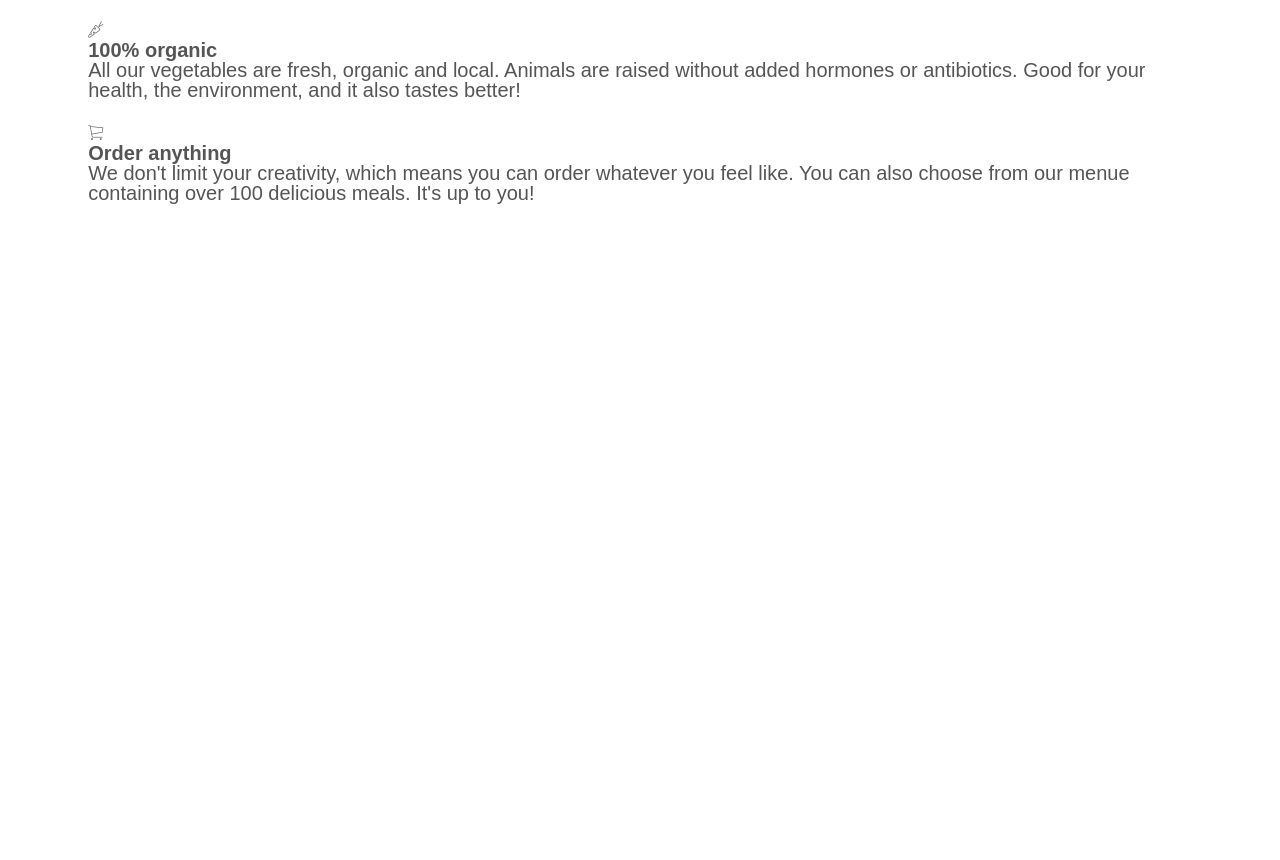
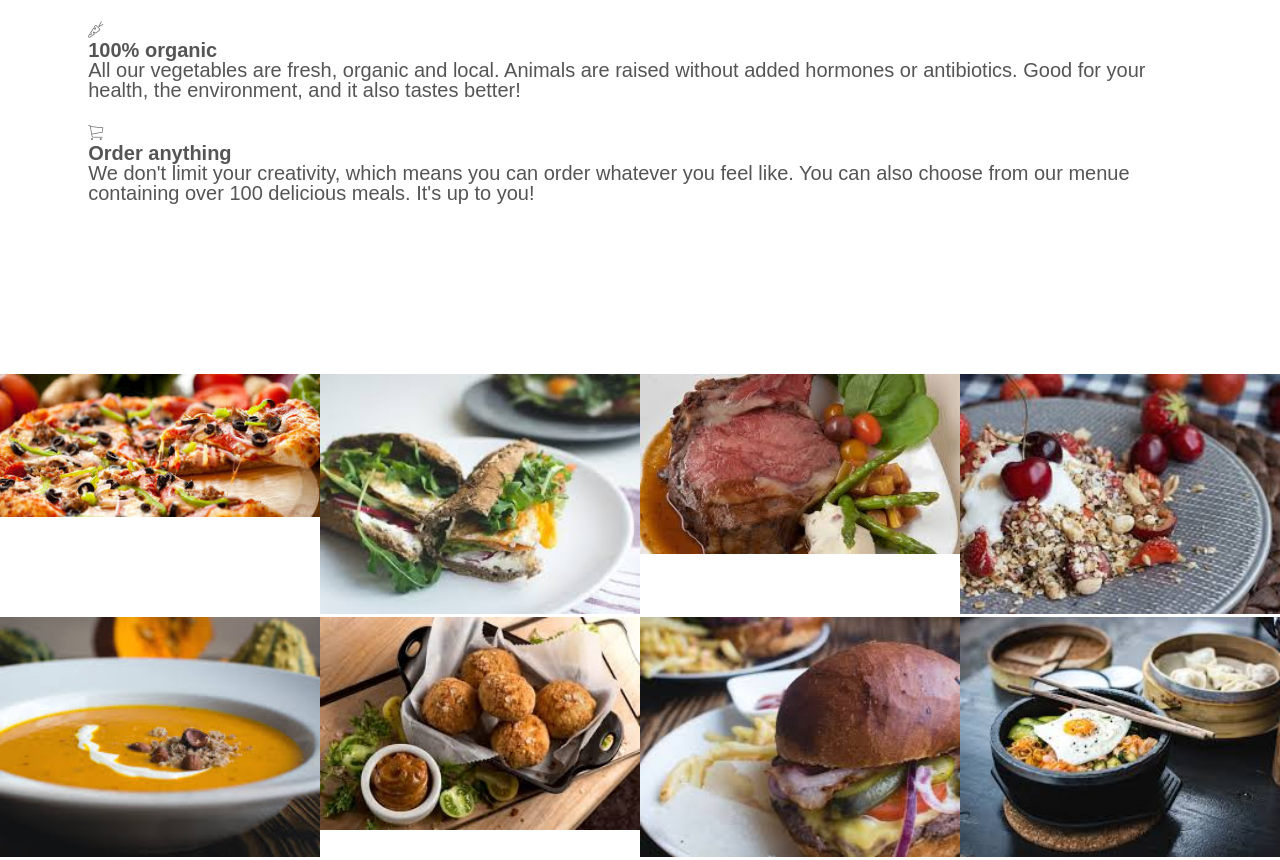
Before and after one commit to nathanielrhoda/omnifood, a plain HTML site: page index.html in a window 1280 px wide. Shown: the part 1259-2119 px from the top of the page. Before the commit the page ends 1553 px from the top, so only its background shows below. Drawn offline with Linux system fonts and the light colour scheme; files whose address does not match are found by name.

Commit message:
added meals images

```diff
--- a/index.html
+++ b/index.html
@@ -72,5 +72,60 @@
 				</div>
 			</div>
 		</section>
+
+		<section class="section-meals">
+			<ul class="meals-showcase">
+				<li>
+					<figure class="meal-photo">
+						<img src="resources/img/1.jpg" alt="Korean bibimbap with egg and vegetables">
+					</figure>
+				</li>
+
+					<li>
+						<figure class="meal-photo">
+							<img src="resources/img/2.jpg" alt="Simple italian pizza with cherry tomatoes">
+						</figure>
+					</li>
+
+					<li>
+						<figure class="meal-photo">
+							<img src="resources/img/3.jpg" alt="Chicken breast steak with vegetables">
+						</figure>
+					</li>
+
+					<li>
+						<figure class="meal-photo">
+							<img src="resources/img/4.jpg" alt="Autumn pumpkin soup">
+						</figure>
+					</li>
+			</ul>
+
+
+			<ul class="meals-showcase">
+				<li>
+					<figure class="meal-photo">
+						<img src="resources/img/5.jpg" alt="Paleo beef steak with vegetables">
+					</figure>
+				</li>
+
+					<li>
+						<figure class="meal-photo">
+							<img src="resources/img/6.jpg" alt="Healthy baguette with egg and vegetables">
+						</figure>
+					</li>
+
+					<li>
+						<figure class="meal-photo">
+							<img src="resources/img/7.jpg" alt="Burger with cheddar and bacon">
+						</figure>
+					</li>
+
+					<li>
+						<figure class="meal-photo">
+							<img src="resources/img/8.jpg" alt="Granola with cherries and strawberries">
+						</figure>
+					</li>
+			</ul>
+		</section>
 	</body>
 </html>
--- a/resources/css/style.css
+++ b/resources/css/style.css
@@ -176,3 +176,30 @@
 .main-nav li a:active {
 	border-bottom: 2px solid #e67e22;
 }
+
+
+/* ----------------------------------------------------------------------- */
+/* MEALS */
+/* ----------------------------------------------------------------------- */
+
+.meals-showcase {
+	list-style: none;
+	width: 100%;
+}
+
+.meals-showcase li {
+	display: block;
+	float: left;
+	width: 25%;
+}
+
+.meal-photo {
+	width: 100%;
+	margin: 0;
+}
+
+
+.meal-photo img {
+	width: 100%;
+	height: auto;
+}
```
Also changed, not shown: resources/img/1.jpg (added), resources/img/2.jpg (added), resources/img/3.jpg (added), resources/img/4.jpg (added), resources/img/5.jpg (added), resources/img/6.jpg (added), resources/img/7.jpg (added), resources/img/8.jpg (added), 2 other files.
